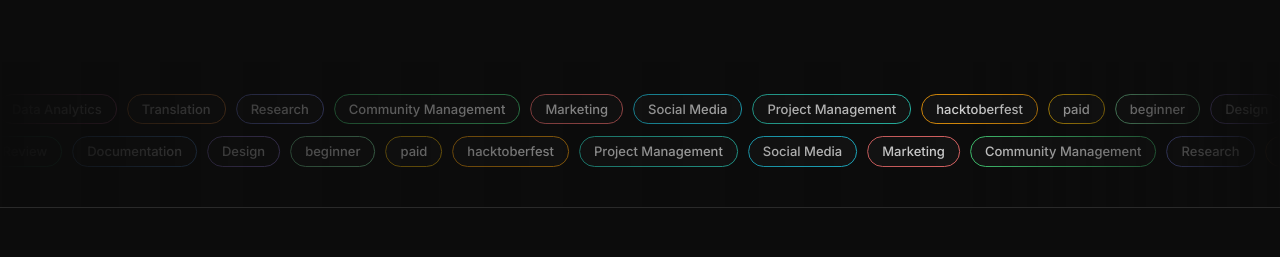
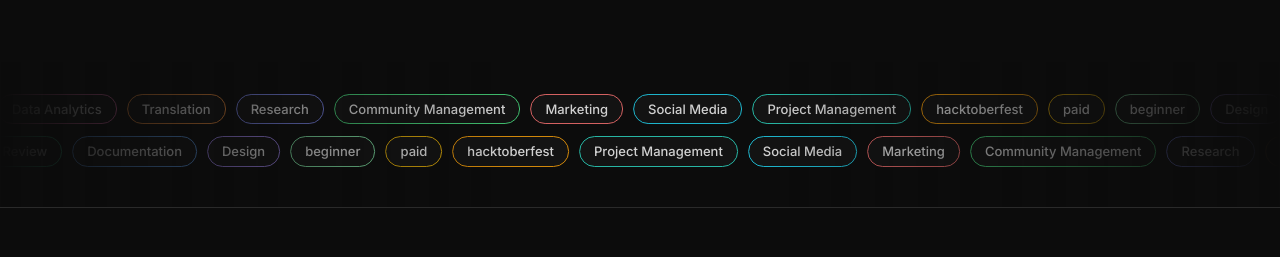
Before and after one commit to No-cos/nocos, a Next.js app in the folder frontend/: page / in a window 1280 px wide. Shown: the part 490-747 px from the top of the page. Built offline with nearby package versions, Linux system fonts and the light colour scheme; no server answers.

Commit message:
style: aggressive marquee edge fade — only centre tags visible, edges fully hidden

```diff
--- a/frontend/src/components/marquee/index.tsx
+++ b/frontend/src/components/marquee/index.tsx
@@ -27,9 +27,9 @@
         // This gives the marquee the appearance of emerging from and dissolving
         // into the page — purely CSS, no extra elements needed.
         WebkitMaskImage:
-          "linear-gradient(to right, transparent 0%, black 75%, black 75%, transparent 100%)",
+          "linear-gradient(to right, transparent 0%, black 40%, black 60%, transparent 100%)",
         maskImage:
-          "linear-gradient(to right, transparent 0%, black 75%, black 75%, transparent 100%)",
+          "linear-gradient(to right, transparent 0%, black 40%, black 60%, transparent 100%)",
       }}
     >
       {/* Row 1 — scrolls left */}
```
